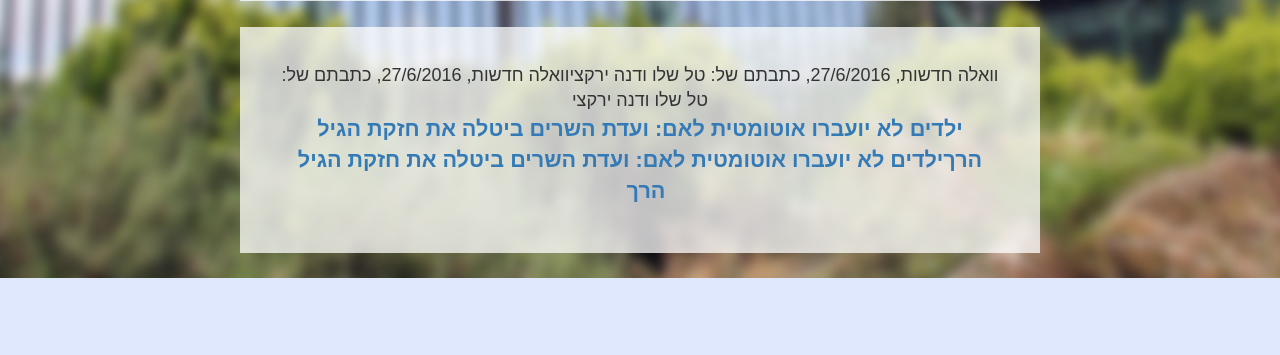
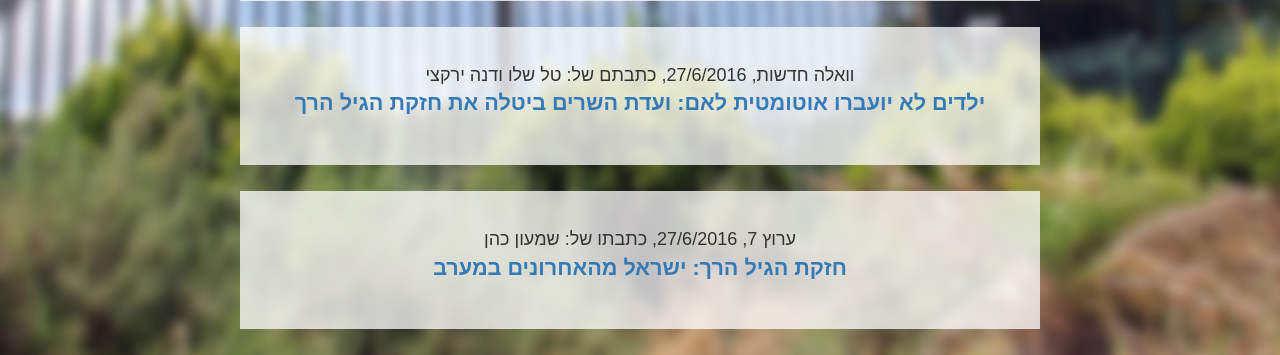
Before and after one commit to horimshavim/homepage, a Rails app: page /press in a window 1280 px wide. Shown: the part 2610-2965 px from the top of the page. Before the commit the page ends 2888 px from the top, so only its background shows below. Run offline with Rails 7, Linux system fonts and the light colour scheme; style sheets or scripts are compiled from the project's sources; some libraries are stand-ins or nearby versions; some web fonts are replaced.

Commit message:
press content

```diff
--- a/app/views/press/index.html.erb
+++ b/app/views/press/index.html.erb
@@ -150,17 +150,30 @@
 <div itemscope itemtype="http://schema.org/LocalBusiness" class="mainWrapper">
   <article class="text-center">
     <header>
-      וואלה חדשות, 27/6/2016, כתבתם של: טל שלו ודנה ירקציוואלה חדשות, 27/6/2016, כתבתם של: טל שלו ודנה ירקצי
+      וואלה חדשות, 27/6/2016, כתבתם של: טל שלו ודנה ירקצי
     </header>
     <p class="subtitle">
       <a href="http://news.walla.co.il/item/2973674http://news.walla.co.il/item/2973674">
-        ילדים לא יועברו אוטומטית לאם: ועדת השרים ביטלה את חזקת הגיל הרךילדים לא יועברו אוטומטית לאם: ועדת השרים ביטלה את חזקת הגיל הרך
+        ילדים לא יועברו אוטומטית לאם: ועדת השרים ביטלה את חזקת הגיל הרך
       </a>
     </p>
   </article>
 </div>
 <br />
 
+<div itemscope itemtype="http://schema.org/LocalBusiness" class="mainWrapper">
+  <article class="text-center">
+    <header>
+      ערוץ 7, 27/6/2016, כתבתו של: שמעון כהן
+    </header>
+    <p class="subtitle">
+      <a href="http://www.inn.co.il/News/News.aspx/324543">
+חזקת הגיל הרך: ישראל מהאחרונים במערב
+      </a>
+    </p>
+  </article>
+</div>
+<br />
 
 <!-- jQuery & bootstrap JS -->
 <script src="https://ajax.googleapis.com/ajax/libs/jquery/1.11.3/jquery.min.js"></script>
```
